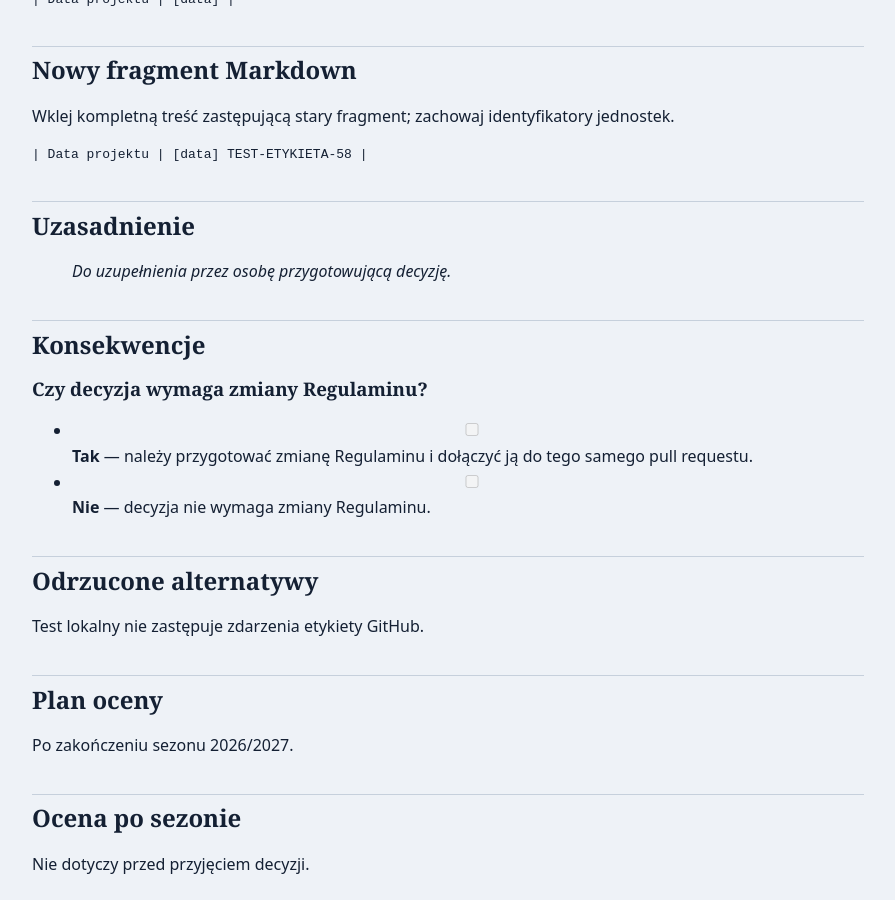
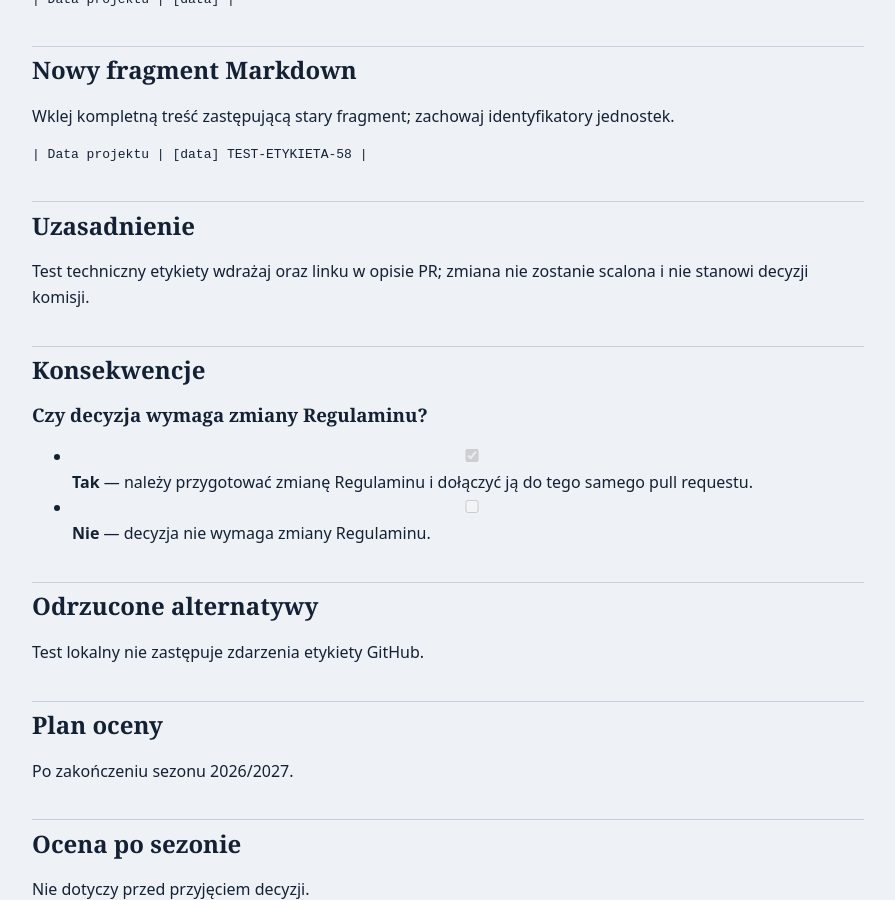
Before and after one commit to Fencer4Life/Regulamin_Kadry-SPWS, a Jekyll site: the page built from _decyzje/DR-026-test-e2e-nie-scalac-etykieta-wdrazaj-na-pr-i-link-docx.md, in a window 1280 px wide and 900 px high, scrolled down 1567 px. Shown: the whole window, without its empty margins (32-927 px from the left). Built offline with Jekyll 4.4.1, drawn with Linux system fonts in a browser that asks for light colours.

Commit message:
test: complete isolated decision card for label E2E

```diff
--- a/_decyzje/DR-026-test-e2e-nie-scalac-etykieta-wdrazaj-na-pr-i-link-docx.md
+++ b/_decyzje/DR-026-test-e2e-nie-scalac-etykieta-wdrazaj-na-pr-i-link-docx.md
@@ -67,13 +67,13 @@ Wklej kompletną treść zastępującą stary fragment; zachowaj identyfikatory
 
 ## Uzasadnienie
 
-> _Do uzupełnienia przez osobę przygotowującą decyzję._
+Test techniczny etykiety wdrażaj oraz linku w opisie PR; zmiana nie zostanie scalona i nie stanowi decyzji komisji.
 
 ## Konsekwencje
 
 ### Czy decyzja wymaga zmiany Regulaminu?
 
-- [ ] **Tak** — należy przygotować zmianę Regulaminu i dołączyć ją do tego samego pull requestu.
+- [x] **Tak** — należy przygotować zmianę Regulaminu i dołączyć ją do tego samego pull requestu.
 - [ ] **Nie** — decyzja nie wymaga zmiany Regulaminu.
 
 ## Odrzucone alternatywy
```
